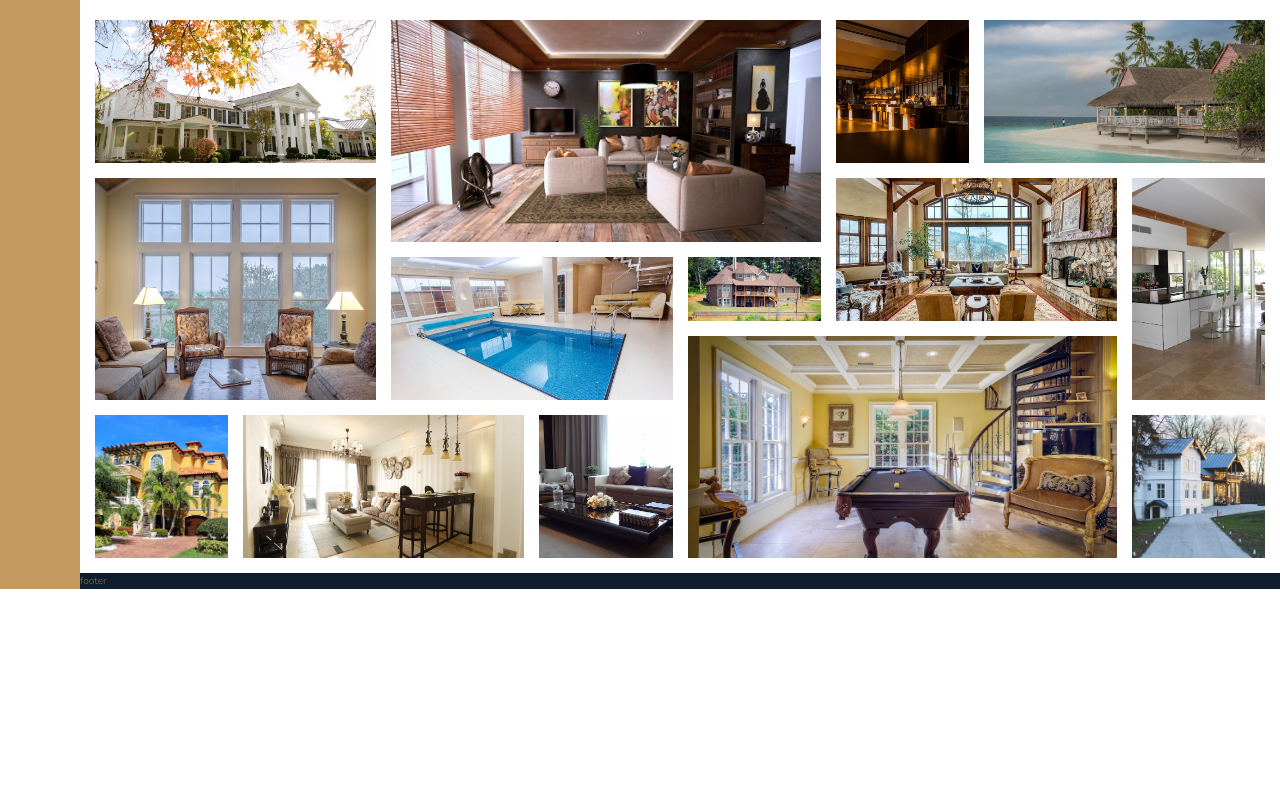
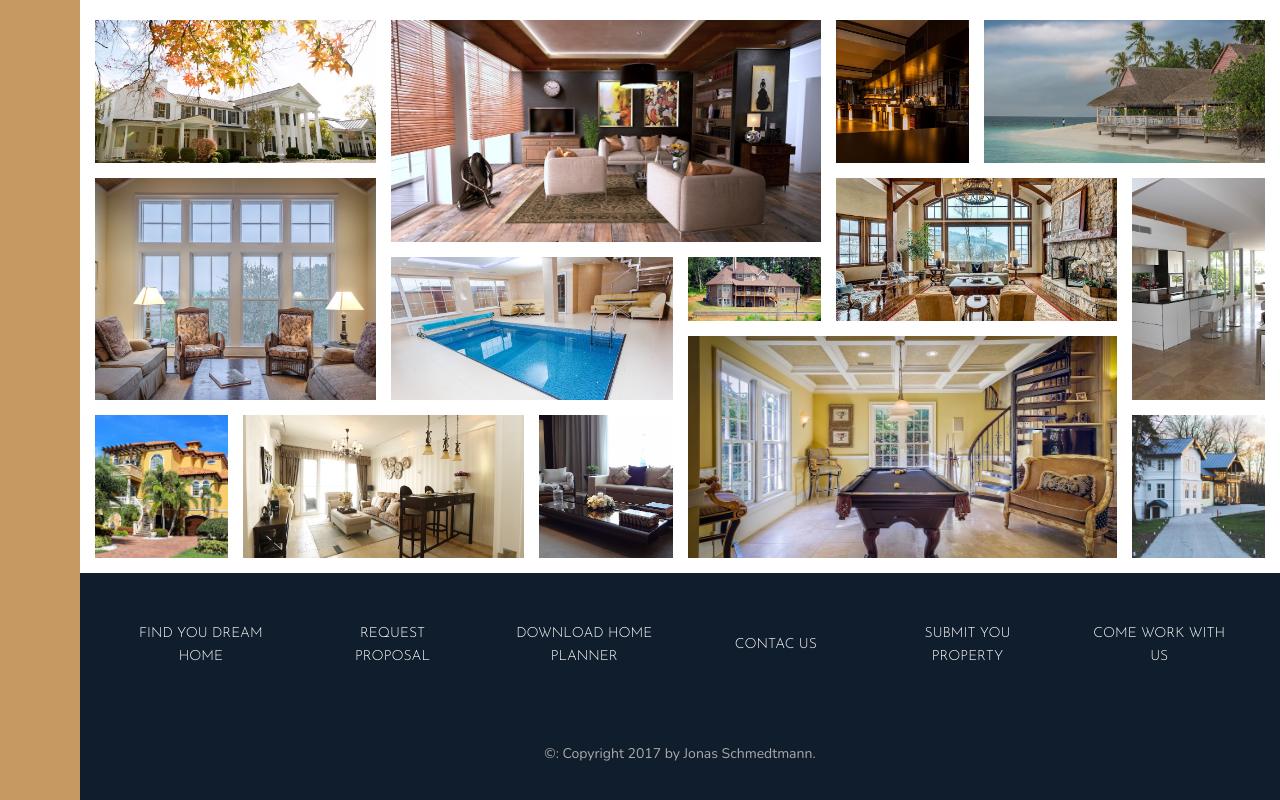
Before and after one commit to lejonu/nexter, a website: page index.html in a window 1280 px wide. Shown: the part 3117-3917 px from the top of the page. Before the commit the page ends 3706 px from the top, so only its background shows below. Drawn offline with nearby package versions, Linux system fonts and the light colour scheme.

Commit message:
Building the Footer

```diff
--- a/index.html
+++ b/index.html
@@ -353,6 +353,28 @@
       </figure>
     </section>
 
-    <footer class="footer">footer</footer>
+    <footer class="footer">
+      <ul class="footer__nav">
+        <li class="footer__nav__item">
+          <a href="#" class="footer__nav__link">Find you dream home</a>
+        </li>
+        <li class="footer__nav__item">
+          <a href="#" class="footer__nav__link">Request proposal</a>
+        </li>
+        <li class="footer__nav__item">
+          <a href="#" class="footer__nav__link">Download home planner</a>
+        </li>
+        <li class="footer__nav__item">
+          <a href="#" class="footer__nav__link">Contac us</a>
+        </li>
+        <li class="footer__nav__item">
+          <a href="#" class="footer__nav__link">Submit you property</a>
+        </li>
+        <li class="footer__nav__item">
+          <a href="#" class="footer__nav__link">Come work with us</a>
+        </li>
+      </ul>
+      <p class="copyright">&copy: Copyright 2017 by Jonas Schmedtmann.</p>
+    </footer>
   </body>
 </html>
--- a/sass/_footer.scss
+++ b/sass/_footer.scss
@@ -1,4 +1,45 @@
 .footer {
   background-color: $color-secondary;
   grid-column: full-start / full-end;
+
+  padding: 3.5rem;
+
+  &__nav {
+    list-style: none;
+
+    display: grid;
+    grid-template-columns: repeat(auto-fit, minmax(15rem, 1fr));
+    grid-gap: 2rem;
+    align-items: center;
+
+    &__link:link,
+    &__link:visited {
+      font-size: 1.4rem;
+      color: #fff;
+      text-decoration: none;
+      font-family: $font-display;
+      text-transform: uppercase;
+      text-align: center;
+      padding: 1.5rem;
+      display: block;
+      border-radius: 3px;
+      transition: all 0.2s;
+
+      &:hover,
+      &:active {
+        transform: translateY(-3px);
+        box-shadow: 0 0.5rem 2rem gray;
+        background-color: rgba(#fff, 0.05);
+
+        width: 70%;
+      }
+    }
+  }
 }
+
+.copyright {
+  font-size: 1.4rem;
+  text-align: center;
+  margin-top: 6rem;
+  color: $color-grey-light-2;
+}
```
Also changed, not shown: css/style.css.
